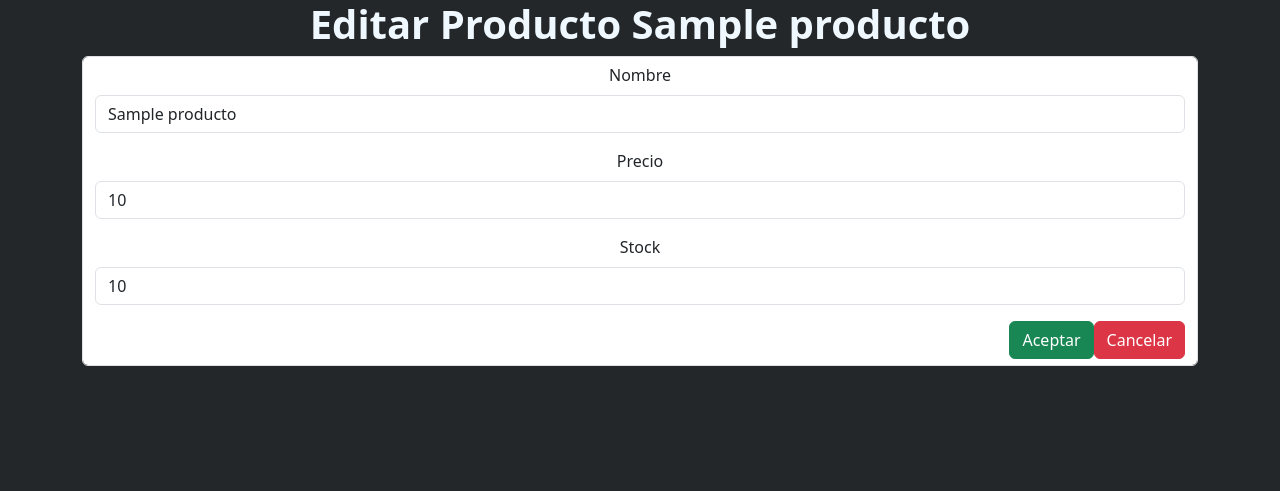
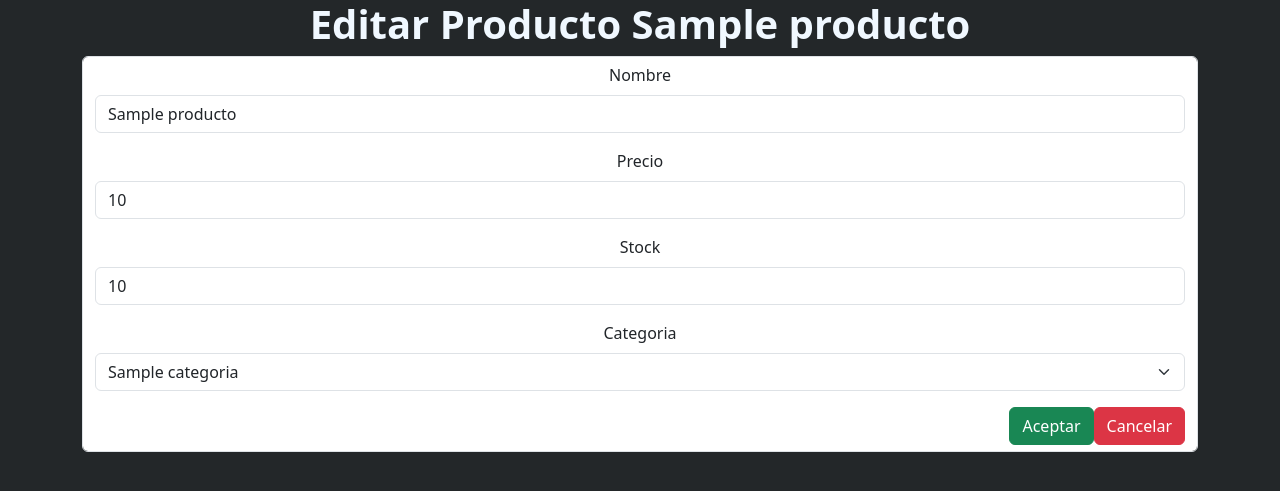
Before and after one commit to franzMT/primer_proyecto_Django, a Django app: template inventario/templates/editar.html in a window 1280 px wide. Shown: the top 491 px of the page. Run offline with Django 3.2, Linux system fonts and the light colour scheme; the template is opened without the code that fills it: most values are stand-ins (such as "Sample title", 1, 10 or a date in 2020).

Commit message:
actualizacion 27 junio

```diff
--- a/inventario/templates/editar.html
+++ b/inventario/templates/editar.html
@@ -23,6 +23,17 @@
       <input type="number" class="form-control" name="stock" id="stock" value="{{producto.stock}}" required placeholder="Ingrese stock del Producto">
     </div>
 
+    <div class="mb-3">
+        <label for="exampleFormControlInput1" class="form-label">Categoria</label>
+        <select name="categoria" id="categoria" class="form-select"  required>
+          <option value="{{producto.categoria.id}}" selected>{{producto.categoria.nombre}}</option>
+        {% for categoria in categorias %}
+          <option value="{{categoria.id}}">{{categoria.nombre}}</option>
+        {% endfor %}
+        </select>
+      </div>
+
+
     <div class="modal-footer">
       <button type="submit" class="btn btn-success">Aceptar</button>
       <a href="{% url 'base' %}" class="btn btn-danger">Cancelar</a>
```
Also changed, not shown: inventario/views.py (+7 -4 lines), db.sqlite3.
